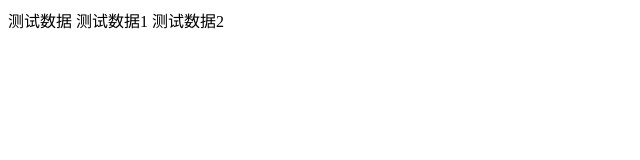
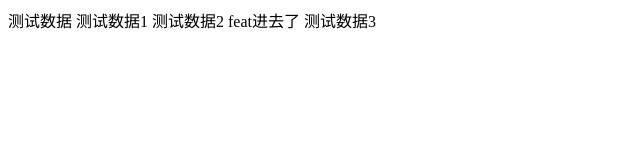
Before and after one commit to lyxdream/cz-demo, a website: page test.html in a window 1280 px wide. Shown: the whole page, without its empty margins (0-640 px from the left). Drawn offline with Linux system fonts and the light colour scheme.

Commit message:
feat: 🎸 测试数据3

```diff
--- a/test.html
+++ b/test.html
@@ -9,5 +9,9 @@
     测试数据
     测试数据1
     测试数据2
+
+    feat进去了
+
+    测试数据3
 </body>
 </html>
```
Also changed, not shown: CHANGELOG.md.
